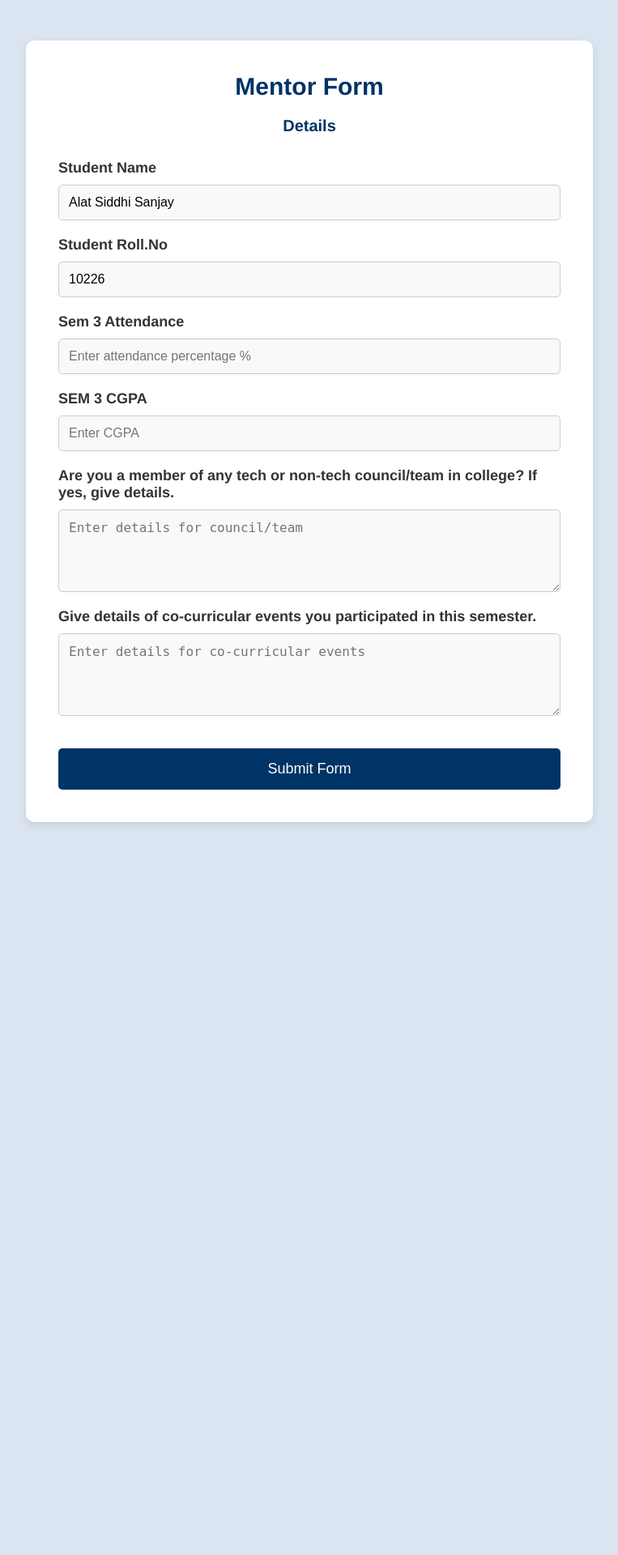
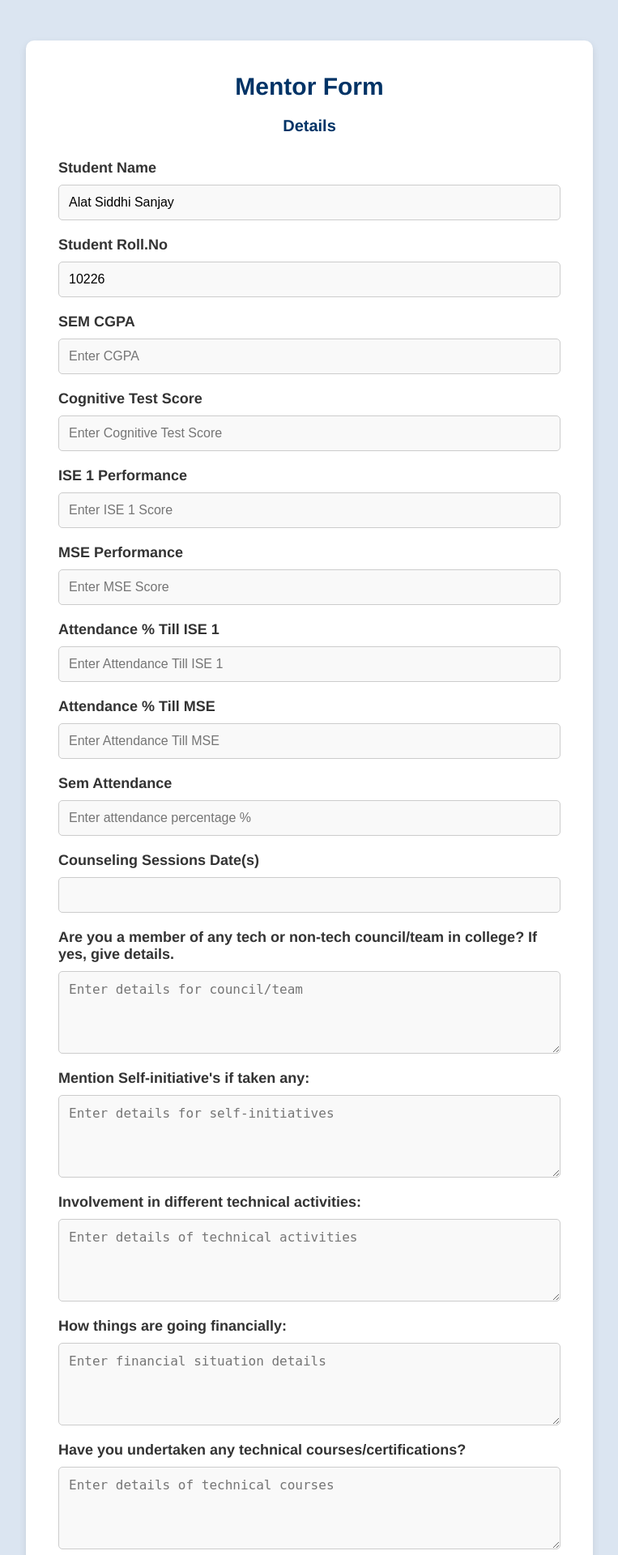
Before and after one commit to Vinish-Rexson/Mentor, a Django app: page /form/1 in a window 1280 px wide. Shown: the top 1920 px of the page at 81% size, without its empty margins (258-1021 px from the left). Before the commit the page ends 1019 px from the top, so only its background shows below. Run offline with Django 5.2, Linux system fonts and the light colour scheme; data comes from the database, SQL or seed files in the repository; data that the repository does not hold is empty.

Commit message:
whole form

```diff
--- a/mentor/forms.py
+++ b/mentor/forms.py
@@ -20,10 +20,12 @@ class MentorSignUpForm(UserCreationForm):
 
 
 
+from django import forms
+from .models import StudentForm  # Ensure this import matches your actual model name
+
 class StudentSemForm(forms.ModelForm):
     name = forms.CharField(
-        max_length=100,
-
+        max_length=255,
         widget=forms.TextInput(attrs={'placeholder': 'Enter student name'})
     )
     rollno = forms.CharField(
@@ -31,24 +33,80 @@ class StudentSemForm(forms.ModelForm):
         error_messages={
             'unique': 'This Roll number has already filled the current sem form'  # Customize this as needed
         },
-
         widget=forms.TextInput(attrs={'placeholder': 'Enter student Roll.No'})
+    )
+    semcgpa = forms.DecimalField(  # Changed to match the model
+        max_digits=5, decimal_places=2,
+        widget=forms.NumberInput(attrs={'placeholder': 'Enter CGPA', 'min': 0, 'max': 10, 'step': 0.01})
+    )
+    atte_ise1 = forms.DecimalField(
+        max_digits=5, decimal_places=2,
+        widget=forms.NumberInput(attrs={'placeholder': 'Enter attendance for ISE1', 'min': 0, 'max': 100, 'step': 0.01})
+    )
+    atte_mse = forms.DecimalField(
+        max_digits=5, decimal_places=2,
+        widget=forms.NumberInput(attrs={'placeholder': 'Enter attendance for MSE', 'min': 0, 'max': 100, 'step': 0.01})
     )
     attendance = forms.DecimalField(
         max_digits=5, decimal_places=2,
         widget=forms.NumberInput(attrs={'placeholder': 'Enter attendance percentage %', 'min': 0, 'max': 100, 'step': 0.01})
     )
-    sem3cgpa = forms.DecimalField(
+    cts = forms.DecimalField(
         max_digits=5, decimal_places=2,
-        widget=forms.NumberInput(attrs={'placeholder': 'Enter CGPA', 'min': 0, 'max': 10, 'step': 0.01})
+        widget=forms.NumberInput(attrs={'placeholder': 'Enter CTS', 'min': 0, 'step': 0.01})
     )
+    ise1 = forms.DecimalField(
+        max_digits=5, decimal_places=2,
+        widget=forms.NumberInput(attrs={'placeholder': 'Enter ISE1 score', 'min': 0, 'max': 100, 'step': 0.01})
+    )
+    mse = forms.DecimalField(
+        max_digits=5, decimal_places=2,
+        widget=forms.NumberInput(attrs={'placeholder': 'Enter MSE score', 'min': 0, 'max': 100, 'step': 0.01})
+    )
+
     question1 = forms.CharField(
         widget=forms.Textarea(attrs={'placeholder': 'Enter details for council/team'})
     )
     question2 = forms.CharField(
         widget=forms.Textarea(attrs={'placeholder': 'Enter details for co-curricular events'})
     )
+    question3 = forms.CharField(
+        widget=forms.Textarea(attrs={'placeholder': 'Question 3 detail'})
+    )
+    question4 = forms.CharField(
+        widget=forms.Textarea(attrs={'placeholder': 'Question 4 detail'})
+    )
+    question5 = forms.CharField(
+        widget=forms.Textarea(attrs={'placeholder': 'Question 5 detail'})
+    )
+    question6 = forms.CharField(
+        widget=forms.Textarea(attrs={'placeholder': 'Question 6 detail'})
+    )
+    question7 = forms.CharField(
+        widget=forms.Textarea(attrs={'placeholder': 'Question 7 detail'})
+    )
+    question8 = forms.CharField(
+        widget=forms.Textarea(attrs={'placeholder': 'Question 8 detail'})
+    )
+    question9 = forms.CharField(
+        widget=forms.Textarea(attrs={'placeholder': 'Question 9 detail'})
+    )
+    question10 = forms.CharField(
+        widget=forms.Textarea(attrs={'placeholder': 'Question 10 detail'})
+    )
+    question11 = forms.CharField(
+        widget=forms.Textarea(attrs={'placeholder': 'Question 11 detail'})
+    )
+    date = forms.CharField(
+        widget=forms.TextInput(attrs={'placeholder': 'Counseling Dates', 'readonly': 'readonly'}),
+        required=False
+    )
 
     class Meta:
-        model = StudentForm
-        fields = ['name', 'rollno', 'attendance', 'sem3cgpa', 'question1', 'question2']
+        model = StudentForm  # Ensure this is the correct model name
+        fields = [
+            'name', 'rollno', 'atte_ise1', 'atte_mse', 'attendance',
+            'cts', 'ise1', 'mse', 'semcgpa', 'question1', 'question2',
+            'question3', 'question4', 'question5', 'question6',
+            'question7', 'question8', 'question9', 'question10', 'question11','date'
+        ]
--- a/mentor/urls.py
+++ b/mentor/urls.py
@@ -7,7 +7,7 @@ urlpatterns = [
     path('dashboard/', views.mentor_dashboard, name='mentor_dashboard'),
     path('accounts/', include('django.contrib.auth.urls')),
     path('form/<int:student_id>/', views.form_student_generate, name='form_student'),
-    path('form/<int:student_id>', views.form_student, name='form_student'),
+    path('form/<int:student_id>', views.form_student, name='form_student'),##
     path('generate_qr/<int:student_id>/', views.generate_qr, name='generate_qr'),
     path('download/<str:rollno>/', views.download_document, name='download_document'),
     path('', views.Redirect, name='Redirect'),
--- a/mentor/views.py
+++ b/mentor/views.py
@@ -134,7 +134,15 @@ def form_student_generate(request, student_id):
 
 def form_student(request, student_id):
     student = get_object_or_404(Student, id=student_id)
+    forms = StudentForm.objects.all()
 
+
+    forms = StudentForm.objects.all()  # Assuming rollno links to the correct form
+    if forms.exists():
+        form_instance = forms.first()  # Get the first form instance (customize as needed)
+        formatted_date = form_instance.date.strftime("%d/%m/%Y") if form_instance.date else ""
+    else:
+        formatted_date = ""
 
 
     if request.method == 'POST':
@@ -146,11 +154,11 @@ def form_student(request, student_id):
             return render(request, 'form_submitted.html', {'rollno': student_form.rollno})
         else:
             print(form.errors)
-            return render(request, 'form.html', {'form': form, 'student': student})
+            return render(request, 'form.html', {'form': form, 'student': student, 'date':formatted_date})
     else:
         form = StudentSemForm()
 
-    return render(request, 'form.html', {'form': form, 'student': student})
+    return render(request, 'form.html', {'form': form, 'student': student, 'date':formatted_date})
 
 
 
@@ -168,13 +176,29 @@ def download_document(request, rollno):
 
     # Create the form_dict from the selected record
     form_dict = {
-        "name": form.name,
-        "rollno": form.rollno,
-        "attendance": form.attendance,
-        "sem3cgpa": form.sem3cgpa,
-        "question1": form.question1,
-        "question2": form.question2
-    }
+    "name": form.name,
+    "rollno": form.rollno,
+    "attendance": form.attendance,
+    "semcgpa": form.semcgpa,
+    "atte_ise1": form.atte_ise1,
+    "atte_mse": form.atte_mse,
+    "cts": form.cts,
+    "ise1": form.ise1,
+    "mse": form.mse,
+    "question1": form.question1,
+    "question2": form.question2,
+    "question3": form.question3,
+    "question4": form.question4,
+    "question5": form.question5,
+    "question6": form.question6,
+    "question7": form.question7,
+    "question8": form.question8,
+    "question9": form.question9,
+    "question10": form.question10,
+    "question11": form.question11,
+
+}
+
 
     # Call the document generation function
     return generate_document(form_dict)
@@ -188,17 +212,38 @@ def generate_document(form_dict):
     # Load the template using docxtpl
     doc = DocxTemplate(doc_path)
 
+    if 'date' in form_dict and form_dict["date"]:
+        date_object = form_dict["date"]
+        formatted_date = date_object.strftime("%d/%m/%Y")  # Convert to DD/MM/YYYY
+    else:
+        formatted_date = ""
+
     # Context for the template
     context = {
-        'name': form_dict["name"],
-        'rollno': form_dict["rollno"],
-        'branch': "Comps",            # Static branch value; adjust as needed
-        'semno': "3",                 # Static semester number; adjust as needed
-        'sem3cgpa': form_dict["sem3cgpa"],
-        'line1': form_dict["question1"],  # Counseling/Team info
-        'line2': form_dict["question2"],  # Co-curricular events info
-        'attendance': form_dict["attendance"]
-    }
+    'name': form_dict["name"],
+    'rollno': form_dict["rollno"],
+    'branch': "Comps",               # Static branch value; adjust as needed
+    'semno': "3",                    # Static semester number; adjust as needed
+    'semcgpa': form_dict["semcgpa"],
+    'cts': form_dict["cts"],         # Cognitive Test Score
+    'ise1': form_dict["ise1"],       # ISE 1 performance
+    'mse': form_dict["mse"],         # MSE performance
+    'atte_ise1': form_dict["atte_ise1"],  # Attendance till ISE 1
+    'atte_mse': form_dict["atte_mse"],      # Attendance till MSE
+    'attendance': form_dict["attendance"],
+    'line1': form_dict["question1"],  # Counseling/Team info
+    'line2': form_dict["question2"],  # Co-curricular events info
+    'line3': form_dict["question3"],  # Technical activities
+    'line4': form_dict["question4"],  # Financial situation
+    'line5': form_dict["question5"],  # Technical courses/certifications
+    'line6': form_dict["question6"],  # Soft skills training
+    'line7': form_dict["question7"],  # Co-curricular events
+    'line8': form_dict["question8"],  # Social cause involvement
+    'line9': form_dict["question9"],  # Internship details
+    'line10': form_dict["question10"], # Higher studies plans
+    'line11': form_dict["question11"], # Job offer details
+    'date': formatted_date,
+}
 
     # Render the context into the document
     doc.render(context)
--- a/templates/form.html
+++ b/templates/form.html
@@ -193,98 +193,6 @@
 
     </style>
 
-{% comment %} this javascript code saves the form using ip address and uniquely for each roll number so if mam opens two different roll numbers form on website or even a
- student it would save their data {% endcomment %}
- <script>
-    // Set expiration time (1 minute for testing)
-    const EXPIRATION_TIME = 1 * 60 * 1000; // 1 minute in milliseconds
-
-    // Save form data to local storage on input
-    function saveFormData() {
-        const rollNumber = document.getElementById('student-roll').value.trim(); // Get the roll number
-
-        if (rollNumber) { // Check if roll number is not empty
-            const formData = {
-                name: document.getElementById('student-name').value,
-                rollno: rollNumber,
-                attendance: document.getElementById('attendance').value,
-                sem3cgpa: document.getElementById('cgpa').value,
-                question1: document.getElementById('council').value,
-                question2: document.getElementById('cocurricular').value,
-            };
-
-            const dataToStore = {
-                data: formData,
-                timestamp: Date.now() // Store the current timestamp
-            };
-
-            // Save form data to local storage with a unique key based on roll number
-            localStorage.setItem(`formData_${rollNumber}`, JSON.stringify(dataToStore));
-        }
-    }
-
-    // Load form data from local storage on page load
-    function loadFormData() {
-        // Use a timeout to ensure the roll number input is available for the function
-        setTimeout(() => {
-            const rollNumber = document.getElementById('student-roll').value.trim(); // Get the roll number
-
-            if (rollNumber) {
-                const savedData = localStorage.getItem(`formData_${rollNumber}`); // Retrieve data for that roll number
-
-                if (savedData) {
-                    const { data, timestamp } = JSON.parse(savedData);
-                    const now = Date.now();
-
-                    // Check if the data is still valid (within 1 minute)
-                    if (now - timestamp < EXPIRATION_TIME) {
-                        document.getElementById('student-name').value = data.name || '';
-                        document.getElementById('student-roll').value = data.rollno || '';
-                        document.getElementById('attendance').value = data.attendance || '';
-                        document.getElementById('cgpa').value = data.sem3cgpa || '';
-                        document.getElementById('council').value = data.question1 || '';
-                        document.getElementById('cocurricular').value = data.question2 || '';
-                    } else {
-                        console.log("Data has expired and will be removed.");
-                        // Clear the expired data
-                        localStorage.removeItem(`formData_${rollNumber}`);
-                    }
-                }
-            }
-        }, 100); // Delay to allow input to be recognized
-    }
-
-    // Clear form data from local storage on form submit
-    function clearFormData() {
-        const rollNumber = document.getElementById('student-roll').value.trim(); // Get the roll number
-        if (rollNumber) {
-            localStorage.removeItem(`formData_${rollNumber}`); // Remove the data for that roll number
-        }
-    }
-
-    // Attach event listeners
-    window.onload = loadFormData; // Load data on page load
-    window.onbeforeunload = saveFormData; // Save data before the page unloads
-    document.querySelector('form').onsubmit = clearFormData; // Clear data on form submission
-
-    // Optional: Set a timeout to clear the data if 1 minute has passed (for testing)
-    setTimeout(() => {
-        const rollNumber = document.getElementById('student-roll').value.trim(); // Get the roll number
-        if (rollNumber) {
-            console.log("Trial period expired. Data will be cleared.");
-            clearFormData();
-        }
-    }, EXPIRATION_TIME); // 1 minute in milliseconds
-</script>
-
-
-
-
-
-
-
-
-
 </head>
 
 <body>
@@ -313,23 +221,96 @@
                 <label for="student-roll">Student Roll.No</label>
                 <input type="text" id="student-roll" name="rollno" value="{{ student.roll_number }}" readonly required />
 
-                <!-- Attendance Input -->
-                <label for="attendance">Sem 3 Attendance</label>
-                <input type="number" id="attendance" name="attendance" placeholder="Enter attendance percentage %"
-                       value="{{ form_data.attendance|default:'' }}" min="0" max="100" step="0.01" required />
 
                 <!-- CGPA Input -->
-                <label for="cgpa">SEM 3 CGPA</label>
-                <input type="number" id="cgpa" name="sem3cgpa" placeholder="Enter CGPA"
-                       value="{{ form_data.sem3cgpa|default:'' }}" min="0" max="10" step="0.01" required />
+                <label for="cgpa">SEM  CGPA</label>
+                <input type="number" id="cgpa" name="semcgpa" placeholder="Enter CGPA"
+                       value="{{ form_data.semcgpa|default:'' }}" min="0" max="10" step="0.01" required />
 
-                <!-- Council Membership Input (multi-line) -->
+                <label for="cts">Cognitive Test Score</label>
+                <input type="number" id="cts" name="cts" placeholder="Enter Cognitive Test Score"
+                        value="{{ form_data.cts|default:'' }}" min="0" max="100" step="0.01" required />
+
+                <!-- ISE 1 Performance Input -->
+                <label for="ise1">ISE 1 Performance</label>
+                <input type="number" id="ise1" name="ise1" placeholder="Enter ISE 1 Score"
+                        value="{{ form_data.ise1|default:'' }}" min="0" max="100" step="0.01" required />
+
+                <!-- MSE Performance Input -->
+                <label for="mse">MSE Performance</label>
+                <input type="number" id="mse" name="mse" placeholder="Enter MSE Score"
+                        value="{{ form_data.mse|default:'' }}" min="0" max="100" step="0.01" required />
+
+                <!-- Attendance till ISE1 Input -->
+                <label for="atte_ise1">Attendance % Till ISE 1</label>
+                <input type="number" id="atte_ise1" name="atte_ise1" placeholder="Enter Attendance Till ISE 1"
+                        value="{{ form_data.atte_ise1|default:'' }}" min="0" max="100" step="0.01" required />
+
+                <!-- Attendance till MSE Input -->
+                <label for="atte_mse">Attendance % Till MSE</label>
+                <input type="number" id="atte_mse" name="atte_mse" placeholder="Enter Attendance Till MSE"
+                        value="{{ form_data.atte_mse|default:'' }}" min="0" max="100" step="0.01" required />
+
+                <!-- Attendance Input -->
+                <label for="attendance">Sem Attendance</label>
+                <input type="number" id="attendance" name="attendance" placeholder="Enter attendance percentage %"
+                        value="{{ form_data.attendance|default:'' }}" min="0" max="100" step="0.01" required />
+
+
+                <!-- Counseling Sessions Date Input -->
+                <label for="date">Counseling Sessions Date(s)</label>
+                <input type="text" id="date" name="date"
+                    value="{{ date }}" readonly required />
+
+
+                <!-- Council Membership Input -->
                 <label for="council">Are you a member of any tech or non-tech council/team in college? If yes, give details.</label>
                 <textarea id="council" name="question1" placeholder="Enter details for council/team" rows="4" required>{{ form_data.question1|default:'' }}</textarea>
 
-                <!-- Co-curricular Events Input (multi-line) -->
-                <label for="cocurricular">Give details of co-curricular events you participated in this semester.</label>
-                <textarea id="cocurricular" name="question2" placeholder="Enter details for co-curricular events" rows="4" required>{{ form_data.question2|default:'' }}</textarea>
+                <!-- Self-Initiatives Input -->
+                <label for="self_initiative">Mention Self-initiative's if taken any:</label>
+                <textarea id="self_initiative" name="question2" placeholder="Enter details for self-initiatives" rows="4" required>{{ form_data.question2|default:'' }}</textarea>
+
+                <!-- Technical Activities Input -->
+                <label for="technical_activities">Involvement in different technical activities:</label>
+                <textarea id="technical_activities" name="question3" placeholder="Enter details of technical activities" rows="4" required>{{ form_data.question3|default:'' }}</textarea>
+
+                <!-- Financial Situation Input -->
+                <label for="financial_situation">How things are going financially:</label>
+                <textarea id="financial_situation" name="question4" placeholder="Enter financial situation details" rows="4">{{ form_data.question4|default:'' }}</textarea>
+
+                <!-- Technical Courses/Certifications Input -->
+                <label for="technical_courses">Have you undertaken any technical courses/certifications?</label>
+                <textarea id="technical_courses" name="question5" placeholder="Enter details of technical courses" rows="4">{{ form_data.question5|default:'' }}</textarea>
+
+                <!-- Soft Skill Training Input -->
+                <label for="soft_skill_training">Have you undertaken any soft skill training programme?</label>
+                <textarea id="soft_skill_training" name="question6" placeholder="Enter details of soft skill training" rows="4">{{ form_data.question6|default:'' }}</textarea>
+
+                <!-- Co-curricular Events Input -->
+                <label for="co_curricular_events">Give details of co-curricular events you participated in this semester:</label>
+                <textarea id="co_curricular_events" name="question7" placeholder="Enter details of co-curricular events" rows="4">{{ form_data.question7|default:'' }}</textarea>
+
+                <!-- Social Cause Input -->
+                <label for="social_cause">Are you a part of any social cause?</label>
+                <textarea id="social_cause" name="question8" placeholder="Enter details of social cause" rows="4">{{ form_data.question8|default:'' }}</textarea>
+
+                <!-- Internship Details Input -->
+                <label for="internship">Give details of any internship undertaken:</label>
+                <textarea id="internship" name="question9" placeholder="Enter internship details" rows="4">{{ form_data.question9|default:'' }}</textarea>
+
+                <!-- Entrepreneur Details Input -->
+                <label for="entrepreneur">Are you an entrepreneur?</label>
+                <textarea id="entrepreneur" name="question9" placeholder="Enter entrepreneur details" rows="4">{{ form_data.question9|default:'' }}</textarea>
+
+                <!-- Higher Studies Plans Input -->
+                <label for="higher_studies">Are you planning or preparing for Higher studies?</label>
+                <textarea id="higher_studies" name="question10" placeholder="Enter details of higher studies plans" rows="4">{{ form_data.question10|default:'' }}</textarea>
+
+                <!-- Job Offer Details Input -->
+                <label for="job_offer">Do you have a job offer in hand?</label>
+                <textarea id="job_offer" name="question11" placeholder="Enter job offer details" rows="4">{{ form_data.question11|default:'' }}</textarea>
+
 
                 <!-- Submit Button -->
                 <input type="submit" name="submit" value="Submit Form" />
@@ -338,59 +319,72 @@
         </div>
     </div>
 
-</body>
 
-</html>
+    <script>
+        window.addEventListener('load', function() {
+            const form = document.querySelector('form');
+            const rollnoInput = document.querySelector('input[name="rollno"]');
+            const excludedFields = ['name', 'rollno', 'date'];
+
+            // Function to generate a unique key based on roll number
+            function generateKey() {
+                return `form_data_${rollnoInput.value}`;
+            }
+
+            // Load saved data from localStorage
+            function loadFormData() {
+                const savedData = localStorage.getItem(generateKey());
+                if (savedData) {
+                    console.log("Saved data found:", JSON.parse(savedData));
+                    const parsedData = JSON.parse(savedData);
+                    for (const [key, value] of Object.entries(parsedData)) {
+                        if (!excludedFields.includes(key) && form[key]) {
+                            form[key].value = value;
+                        }
+                    }
+                } else {
+                    console.log("No saved data found for rollno:", rollnoInput.value);
+                }
+            }
+
+            // Save form data into localStorage
+            function saveFormData() {
+                const formData = {};
+                Array.from(form.elements).forEach(field => {
+                    if (!excludedFields.includes(field.name)) {
+                        formData[field.name] = field.value;
+                    }
+                });
+                localStorage.setItem(generateKey(), JSON.stringify(formData));
+                console.log("Form data saved for rollno:", rollnoInput.value);
+            }
+
+            // Clear form data from localStorage after submission
+            form.addEventListener('submit', function() {
+                localStorage.removeItem(generateKey());
+                console.log("Form data cleared for rollno:", rollnoInput.value);
+            });
+
+            // Auto-save every minute
+            function autoSave() {
+                setInterval(saveFormData, 60000); // Save every 1 minute (60000 ms)
+            }
+
+            // Trigger save on input change
+            form.addEventListener('input', function() {
+                saveFormData();
+            });
+
+            // Load saved data when page is loaded
+            loadFormData();
+
+            // Initiate auto-save
+            autoSave();
+        });
+    </script>
 
 
 
 
-
-
-
-
-
-
-
-
-
-
-
-{% comment %} js code for storing form till end  {% endcomment %}
-{% comment %} <script>
-        // Save form data to local storage on input
-        function saveFormData() {
-            const formData = {
-                name: document.getElementById('student-name').value,
-                rollno: document.getElementById('student-roll').value,
-                attendance: document.getElementById('attendance').value,
-                sem3cgpa: document.getElementById('cgpa').value,
-                question1: document.getElementById('council').value,
-                question2: document.getElementById('cocurricular').value,
-            };
-            localStorage.setItem('formData', JSON.stringify(formData));
-        }
-
-        // Load form data from local storage on page load
-        function loadFormData() {
-            const savedData = localStorage.getItem('formData');
-            if (savedData) {
-                const formData = JSON.parse(savedData);
-                document.getElementById('student-name').value = formData.name || '';
-                document.getElementById('student-roll').value = formData.rollno || '';
-                document.getElementById('attendance').value = formData.attendance || '';
-                document.getElementById('cgpa').value = formData.sem3cgpa || '';
-                document.getElementById('council').value = formData.question1 || '';
-                document.getElementById('cocurricular').value = formData.question2 || '';
-            }
-        }
-
-        // Clear form data from local storage on form submit
-        function clearFormData() {
-            localStorage.removeItem('formData');
-        }
-
-        // Attach event listeners
-        window.onload = loadFormData;
-        window.onbeforeunload = saveFormData;
-    </script> {% endcomment %}
+</body>
+</html>
```
Also changed, not shown: mentor/models.py (+24 -5 lines), db.sqlite3, mentor/migrations/0003_rename_sem3cgpa_studentform_semcgpa_and_more.py (added), mentor/migrations/0004_studentform_counseling_dates.py (added), mentor/migrations/0005_studentform_date.py (added), 1 other file.
